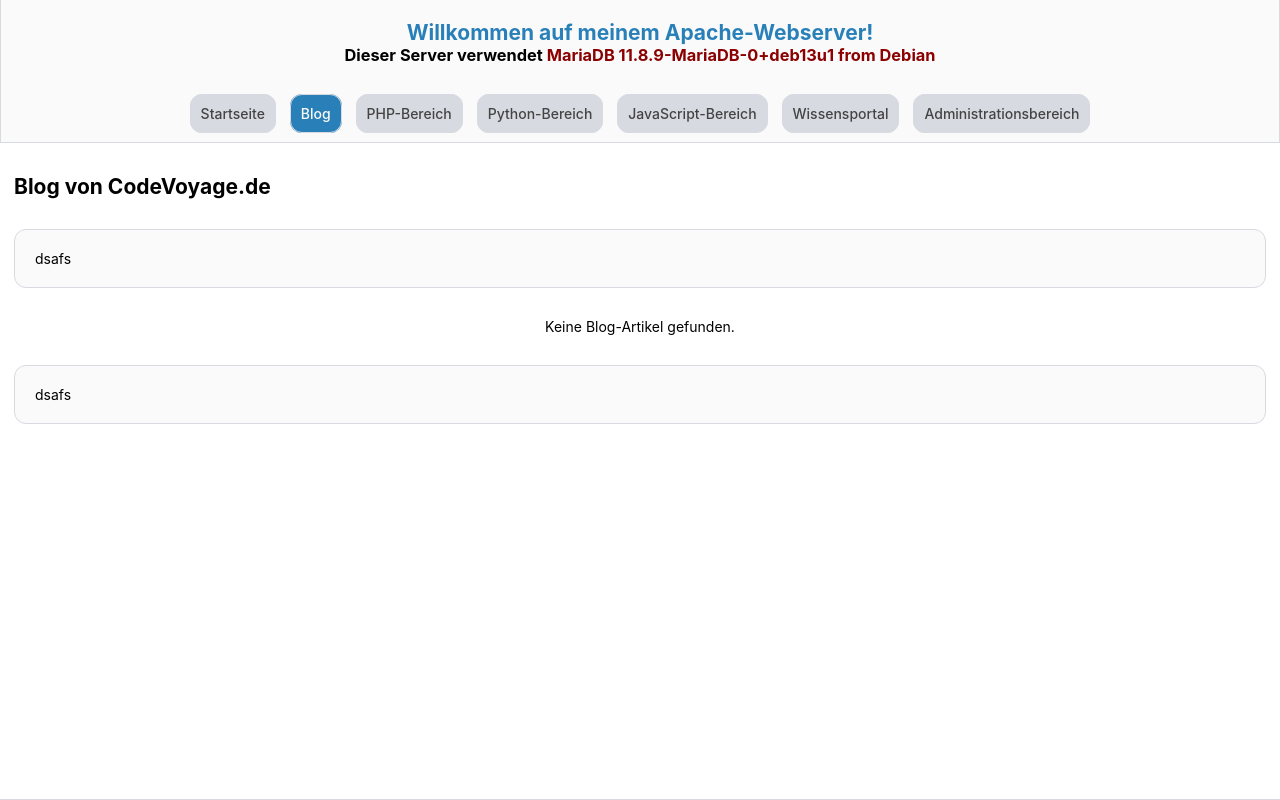
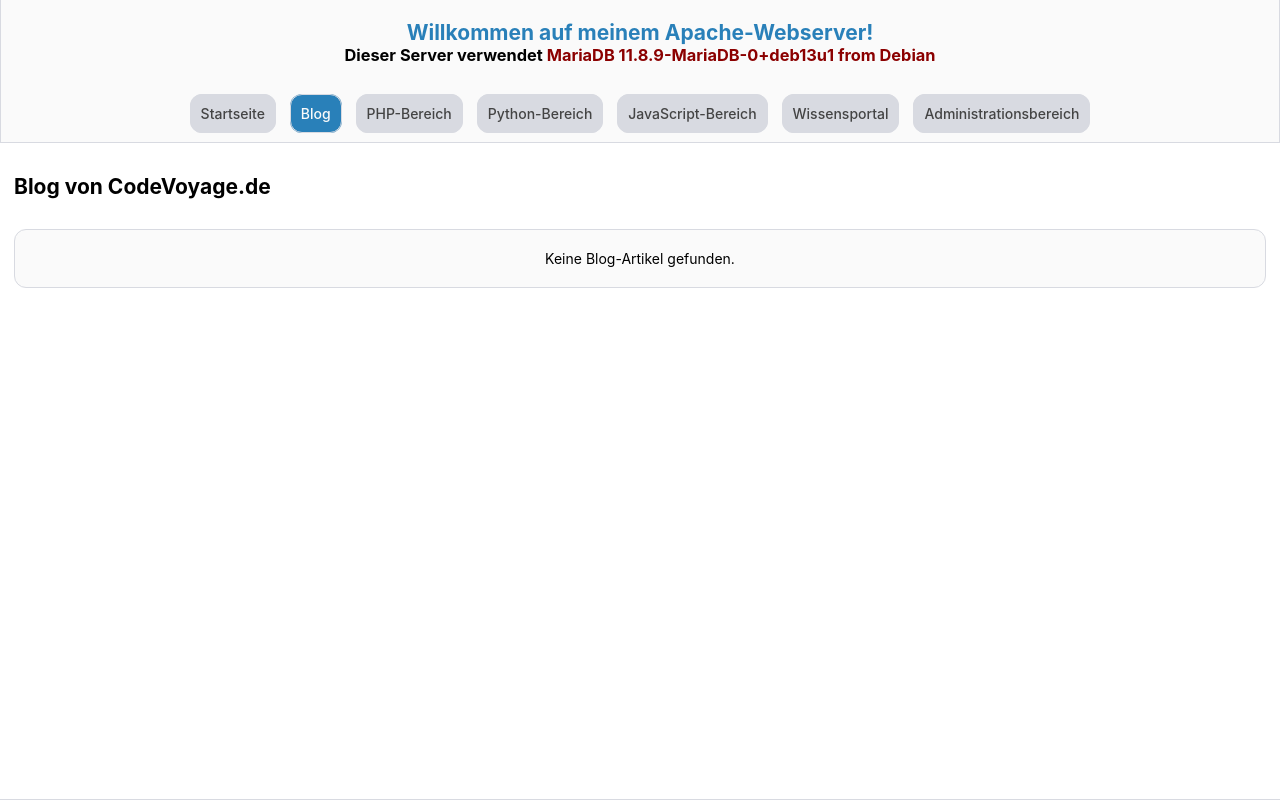
Before and after one commit to sven-berger/codevoyage, a PHP site: page /blog/index.php in a window 1280 px wide. Run offline with PHP 8.4, Linux system fonts and the light colour scheme; data that the repository does not hold is empty; some libraries are stand-ins or nearby versions.

Commit message:
Update index.php

```diff
--- a/blog/index.php
+++ b/blog/index.php
@@ -4,9 +4,6 @@
     require_once ($_SERVER['DOCUMENT_ROOT'] . "/layout/header/index.header.inc.php");
 ?>
 
-<p>dsafs</p>
-</div>
-</section>
 
 <?php
 try {
@@ -35,9 +32,6 @@ try {
 
 ?>
 
-            <section class="section">
-            <div class="sectionContent">
-            <p>dsafs</p>
 
 <?php
     require_once ($_SERVER['DOCUMENT_ROOT'] . "/layout/footer/index.footer.inc.php");
```
